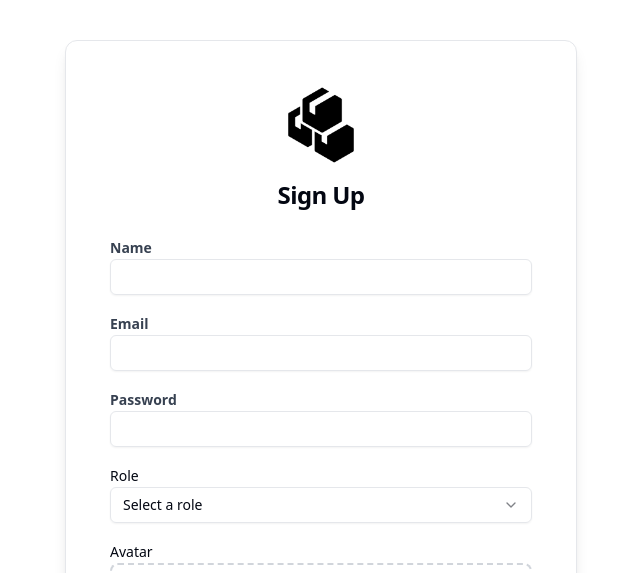
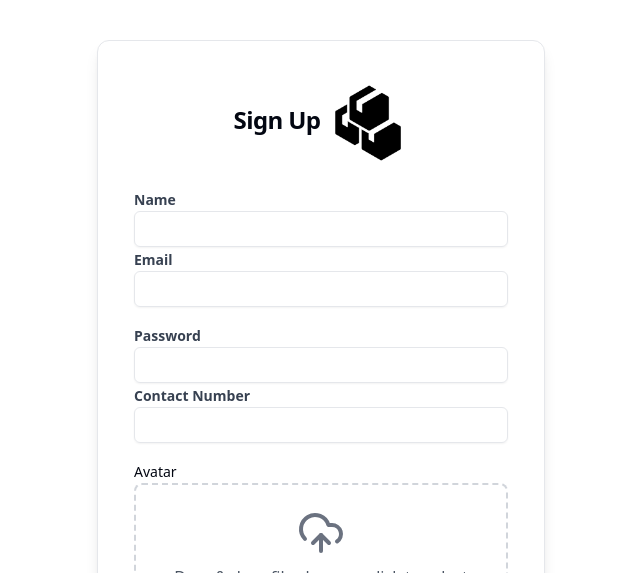
Before and after one commit to Sadiqshah94/Syeds-store, a React (Vite) app: page /register in a window 1280 px wide. Shown: the top 573 px of the page, without its empty margins (319-959 px from the left). Built offline with nearby package versions, Linux system fonts and the light colour scheme; no server answers.

Commit message:
Add files via upload

```diff
--- a/src/components/ui/core/UploadeFile.tsx
+++ b/src/components/ui/core/UploadeFile.tsx
@@ -12,6 +12,7 @@ interface UploaderProps {
 
 const Uploader: React.FC<UploaderProps> = ({ label, name, onChange, helperText }) => {
   const [imagePreview, setImagePreview] = useState<string | null>(null);
+  const [errorMessage, setErrorMessage] = useState<string | null>(null);
 
   const handleImageRemove = () => {
     setImagePreview(null);
@@ -27,9 +28,17 @@ const Uploader: React.FC<UploaderProps> = ({ label, name, onChange, helperText }
 
   return (
     <Dropzone
-      onDrop={(acceptedFiles:any) => {
+      onDrop={(acceptedFiles: any) => {
         if (acceptedFiles.length > 0) {
           const file = acceptedFiles[0];
+
+          const validImageTypes = ["image/jpeg", "image/png", "image/jpg"];
+          if (!validImageTypes.includes(file.type)) {
+            setErrorMessage("Please upload a valid image file (JPG, PNG).");
+            return;
+          } else {
+            setErrorMessage(null);
+          }
 
           setImagePreview(URL.createObjectURL(file));
 
@@ -44,14 +53,14 @@ const Uploader: React.FC<UploaderProps> = ({ label, name, onChange, helperText }
         }
       }}
     >
-      {({ getRootProps, getInputProps }:any) => (
+      {({ getRootProps, getInputProps }: any) => (
         <section>
           <Label>{label}</Label>
           <div
             className="flex flex-col items-center justify-center p-6 border-2 border-dashed border-gray-300 rounded-lg cursor-pointer hover:bg-gray-100 transition-all"
             {...getRootProps()}
           >
-            <input {...getInputProps()} name={name} />
+            <input accept="image/*" {...getInputProps()} name={name} />
             <UploadCloud className="w-12 h-12 text-gray-500" />
             <p className="text-gray-600 mt-2">
               Drag & drop files here, or click to select
@@ -59,6 +68,9 @@ const Uploader: React.FC<UploaderProps> = ({ label, name, onChange, helperText }
           </div>
 
           {helperText && <p className="text-sm text-red-500 mt-2">{helperText}</p>}
+          {errorMessage && (
+            <p className="text-sm text-red-500 mt-2">{errorMessage}</p>
+          )}
           {imagePreview && (
             <div className="mt-4 relative max-w-xs mx-auto bg-white shadow-lg rounded-lg p-4">
               <p className="text-gray-600">Uploaded Image:</p>
--- a/src/modules/auth/RegisterForm.tsx
+++ b/src/modules/auth/RegisterForm.tsx
@@ -9,11 +9,6 @@ import {
   InputField,
   Label,
   NavLink,
-  Select,
-  SelectContent,
-  SelectItem,
-  SelectTrigger,
-  SelectValue,
   Spinner,
   useSignUp,
 } from "./index";
@@ -22,14 +17,17 @@ export default function SignupForm() {
   const { CreateUser, isLoading } = useSignUp();
   const { values, errors, handleChange, touched, handleSubmit } = CreateUser;
   return (
-    <Card className="max-w-lg mx-auto mt-10 p-5 shadow-lg">
-      <CardHeader className=" justify-center gap-2 flex flex-col items-center">
+    <Card className="max-w-md mx-auto mt-10 p-3 shadow-lg">
+      <CardHeader className=" flex justify-center gap-2 flex flex-row items-center">
+        <CardTitle className="font-bold text-2xl">Sign Up</CardTitle>
         <img src={AppImages.logo} className="w-20 h-20 contain" />
-        <CardTitle className="font-bold text-2xl">Sign Up</CardTitle>
       </CardHeader>
       <CardContent>
         <form onSubmit={handleSubmit} className="space-y-4">
-          <div>
+          <div className="space-y-4">
+            {/* <div className="flex flex-col gap-2 sm:flex-wrap sm:space-x-4"> */}
+            <div >
+              <div className="w-full">
                 <InputField
                   label="Name"
                   name="name"
@@ -41,7 +39,7 @@ export default function SignupForm() {
                 />
               </div>
 
-          <div>
+              <div className="w-full ">
                 <InputField
                   label="Email"
                   name="email"
@@ -52,8 +50,10 @@ export default function SignupForm() {
                   helperText={touched.email && errors.email}
                 />
               </div>
+            </div>
 
             <div>
+            <div className="w-full">
                 <InputField
                   label="Password"
                   name="password"
@@ -64,27 +64,19 @@ export default function SignupForm() {
                   helperText={touched.password && errors.password}
                 />
               </div>
+              <div className="w-full">
+                <InputField
+                  label="Contact Number"
+                  name="contactNumber"
+                  type="text"
+                  value={values?.contactNumber}
+                  onChange={handleChange}
+                  error={touched.contactNumber && Boolean(errors.contactNumber)}
+                  helperText={touched.contactNumber && errors.contactNumber}
+                />
+              </div>
 
-          <div>
-            <Label htmlFor="role">Role</Label>
-            <Select
-              value={values.role}
-              name="role"
-              onValueChange={(value) =>
-                handleChange({ target: { name: "role", value } })
-              }
-            >
-              <SelectTrigger>
-                <SelectValue placeholder="Select a role" />
-              </SelectTrigger>
-              <SelectContent>
-                <SelectItem value="admin">Admin</SelectItem>
-                <SelectItem value="customer">User</SelectItem>
-              </SelectContent>
-            </Select>
-            {touched.role && errors.role && (
-              <div className="text-red-500 text-sm">{errors.role}</div>
-            )}
+            </div>
           </div>
 
           <div>
--- a/src/modules/auth/hooks/initialValues/initialValues.ts
+++ b/src/modules/auth/hooks/initialValues/initialValues.ts
@@ -4,7 +4,8 @@ export const SignUpInitialValues: SignupProps = {
   name: "",
   email: "",
   password: "",
-  role: "",
+  role: "customer",
+  contactNumber:'',
   avatar:"",
 };
 
--- a/src/modules/auth/hooks/interfaces/types.ts
+++ b/src/modules/auth/hooks/interfaces/types.ts
@@ -4,6 +4,7 @@ export interface SignupProps {
   password: string;
   role: string;
   avatar: string | File;
+  contactNumber: string;
 }
 
 export interface SigninProps {
```
Lines whose indentation alone changed are shown as unchanged.
